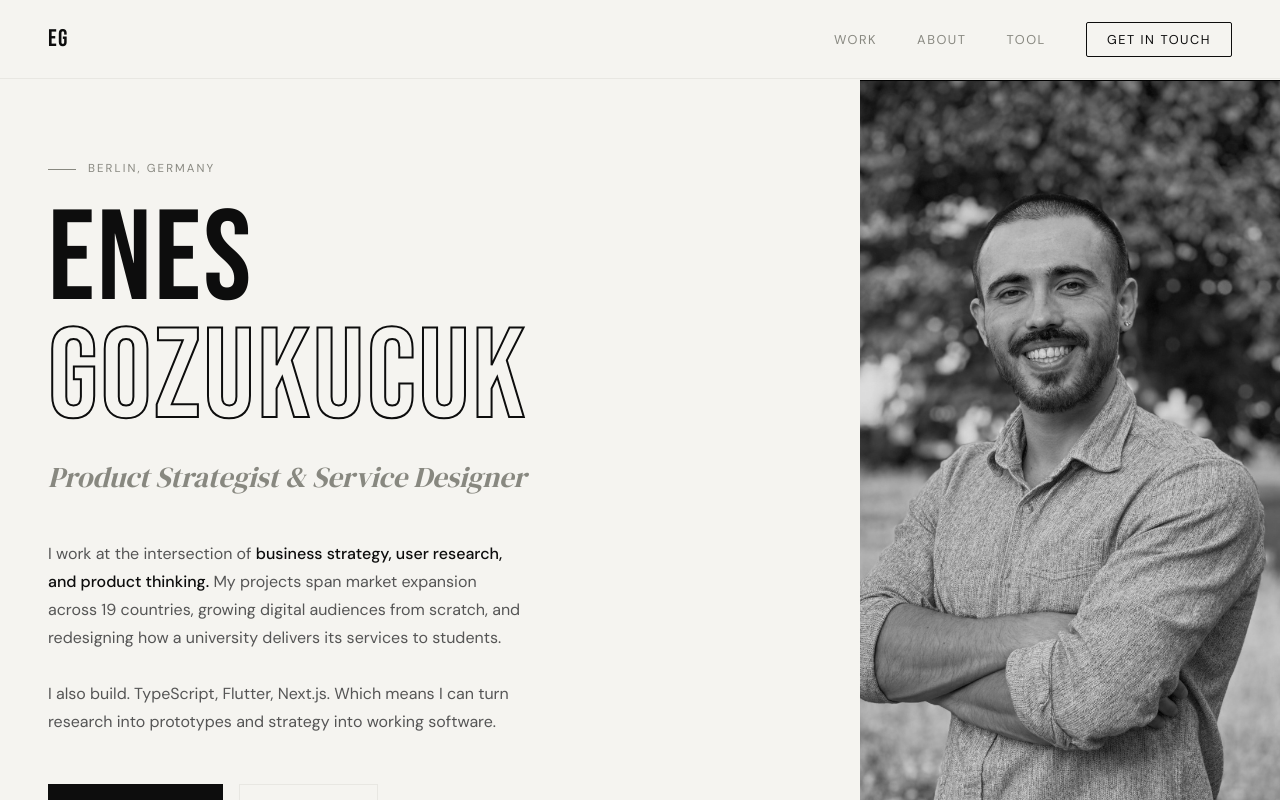
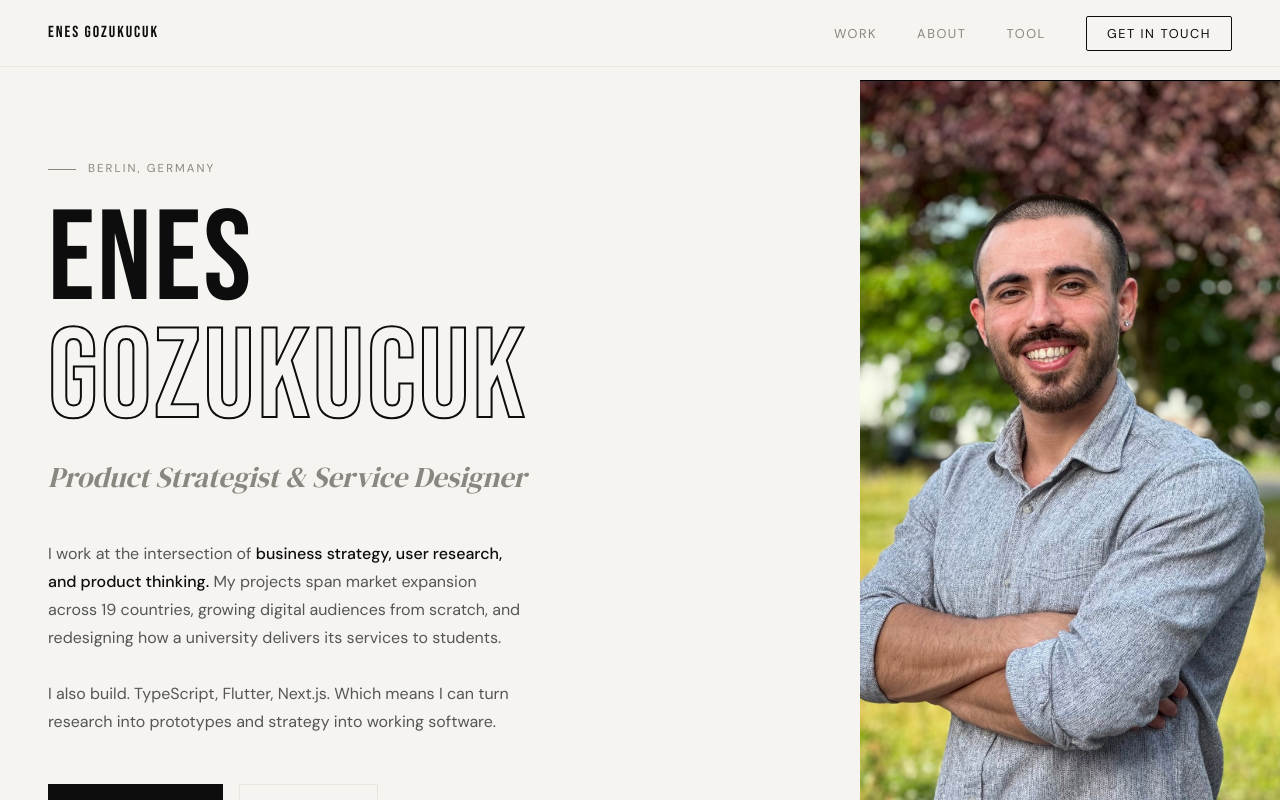
Before and after one commit to enesgozukucukk/enesgozukucuk-portfolio, a Next.js app: page / in a window 1280 px wide. Shown: the top 800 px of the page. Built offline with nearby package versions, Linux system fonts and the light colour scheme.

Commit message:
fix fade-up on back navigation

```diff
--- a/app/page.tsx
+++ b/app/page.tsx
@@ -48,9 +48,9 @@ fadeEls.forEach((el) => {
         }
         nav.scrolled { box-shadow: 0 2px 20px rgba(0,0,0,0.06); }
         .nav-logo {
-          font-family: var(--font-display); font-size: 1.5rem;
-          letter-spacing: 0.05em; color: var(--black); text-decoration: none;
-        }
+            font-family: var(--font-display); font-size: 1rem;
+            letter-spacing: 0.12em; color: var(--black); text-decoration: none;
+          }
         .nav-links { display: flex; gap: 2.5rem; list-style: none; }
         .nav-links a {
           font-size: 0.8rem; letter-spacing: 0.12em; text-transform: uppercase;
@@ -336,7 +336,7 @@ fadeEls.forEach((el) => {
       `}</style>
 
       <nav id="nav">
-        <a href="#" className="nav-logo">EG</a>
+        <a href="#" className="nav-logo">Enes Gozukucuk</a>
         <ul className="nav-links">
           <li><a href="#work">Work</a></li>
           <li><a href="#about">About</a></li>
@@ -369,8 +369,7 @@ fadeEls.forEach((el) => {
   alt="Enes Gozukucuk"
   fill
   sizes="420px"
-  style={{ objectFit: "cover", objectPosition: "center top", opacity: 0.88, mixBlendMode: "luminosity" }}
-  priority
+style={{ objectFit: "cover", objectPosition: "center top", opacity: 1 }}  priority
 />
           <div className="hero-accent">TH Wildau · Berlin</div>
         </div>
```
